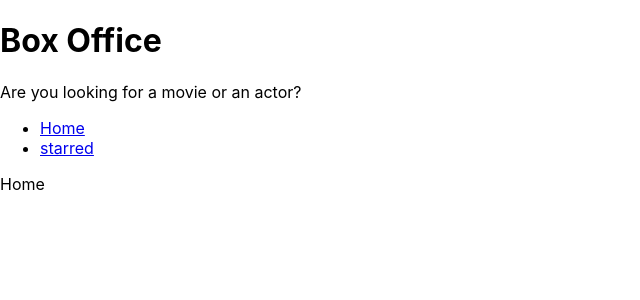
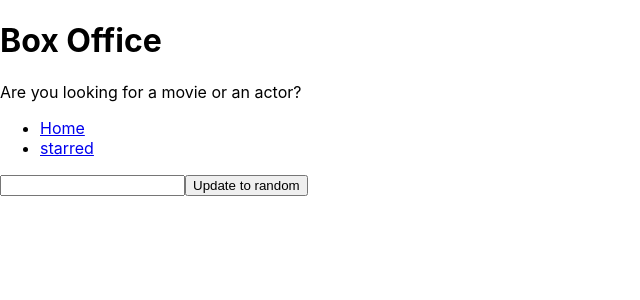
Before and after one commit to nabinjana-dsc/box-office, a React (Create React App) app: page / in a window 1280 px wide. Shown: the top 300 px of the page, without its empty margins (0-640 px from the left). Built offline with nearby package versions, Linux system fonts and the light colour scheme.

Commit message:
added textbox for searching, search for shows on button click

```diff
--- a/src/pages/Home.jsx
+++ b/src/pages/Home.jsx
@@ -1,9 +1,30 @@
-import { Link } from 'react-router-dom';
+// import { Link } from 'react-router-dom';
+import { useState } from 'react';
 
 const Home = () => {
+  const [searchStr, setSearchStr] = useState('');
+
+  const onSearchInputChange = ev => {
+    setSearchStr(ev.target.value);
+  };
+
+  const onSearch = async ev => {
+    ev.preventDefault();
+
+    const response = await fetch(
+      `https://api.tvmaze.com/search/shows?q=${searchStr}`
+    );
+    const body = await response.json();
+
+    // https://api.tvmaze.com/search/shows?q=boys
+  };
+
   return (
     <div>
-      Home
+      <form onSubmit={onSearch}>
+        <input type="text" value={searchStr} onChange={onSearchInputChange} />
+        <button type="submit">Update to random</button>
+      </form>
     </div>
   );
 };
```
